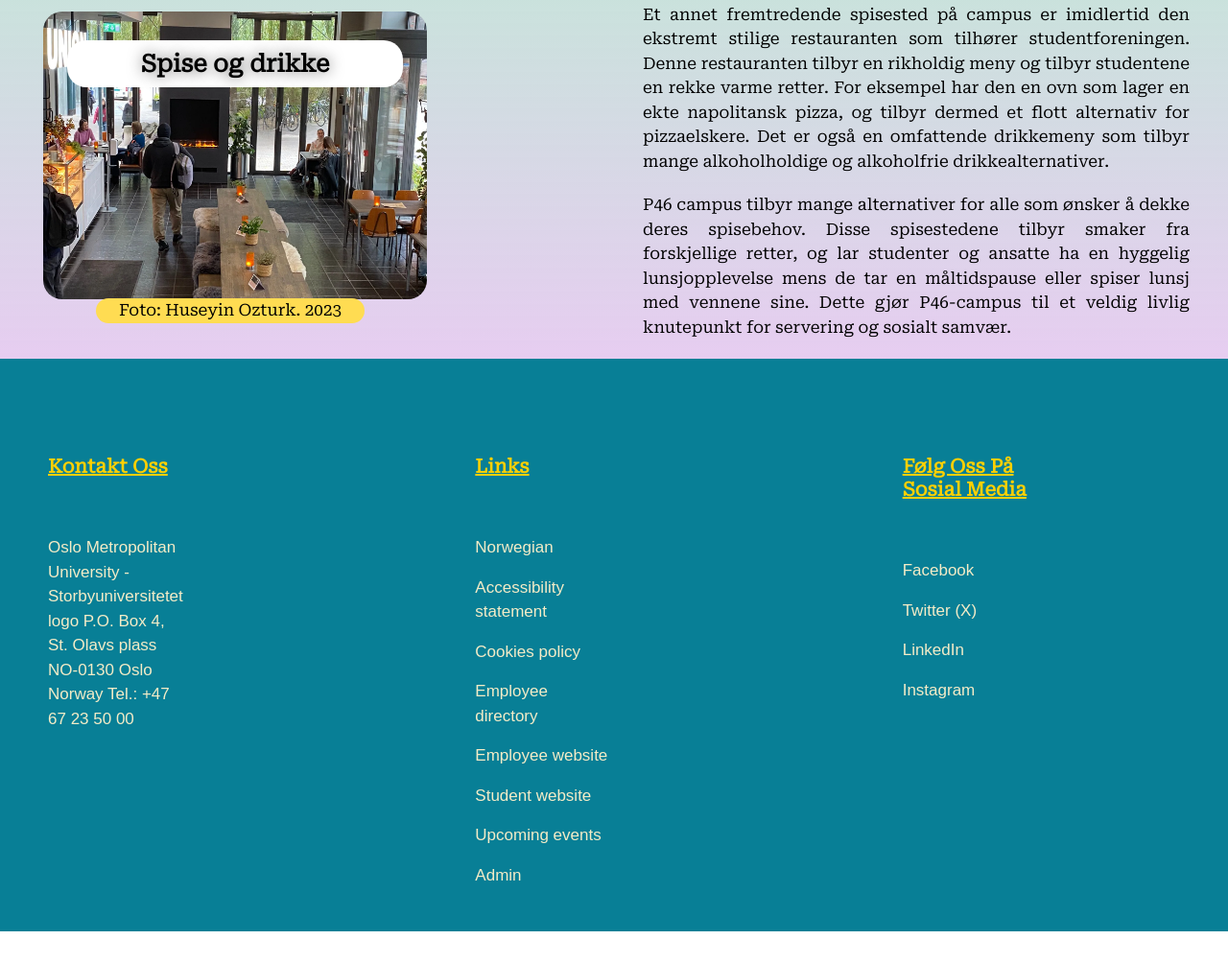
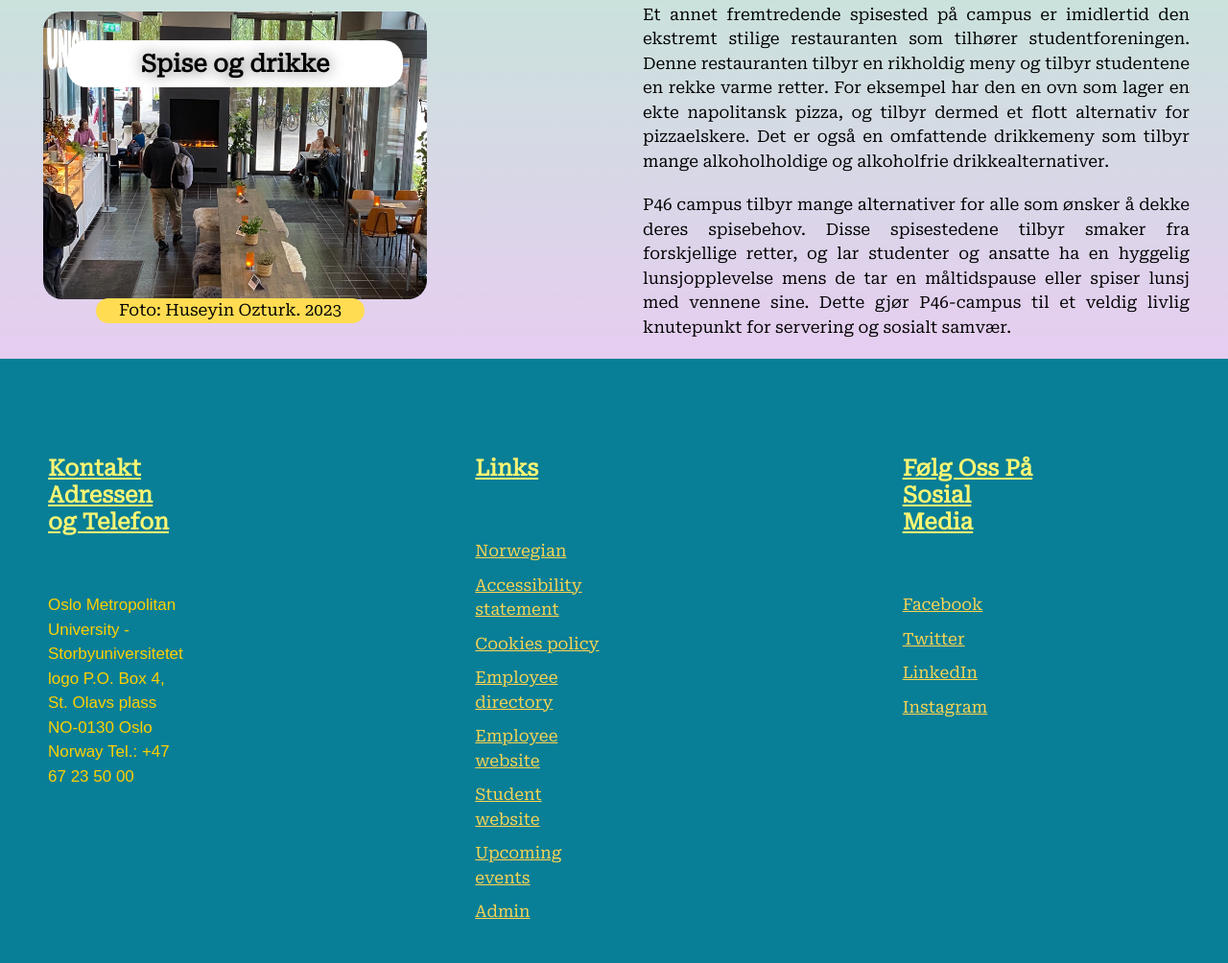
Before and after one commit to huseyindavut/1200EKSAMEN, a plain HTML site: page Html_Pages/Pilestredet_46.html in a window 1280 px wide. Shown: the part 2635-3639 px from the top of the page at 96% size. Before the commit the page ends 3606 px from the top, so only its background shows below. Drawn offline with Linux system fonts and the light colour scheme.

Commit message:
links color osv editetd

```diff
--- a/CSS_Pages/mycss.css
+++ b/CSS_Pages/mycss.css
@@ -1,8 +1,8 @@
-body {
-    margin: 0;
-    padding: 0;
-    font-family: sans-serif;
-    background: #000;
+body {                       /*It is the place where the rules of the body are determined.*/
+    margin: 0;               /*  Sets the margin of the page to zero, removing any default margin.*/
+    padding: 0;              /* Sets the padding of the page to zero, eliminating any default padding.*/
+    font-family: sans-serif; /*Defines the font family for the entire page, specifying a sans-serif typeface.*/
+    background: #000;      /*Sets the background color of the page to black (#000).*/
 }
 header {
     padding: 5px 5px;
@@ -20,9 +20,10 @@ section {
     width: 100%;
     height:100vh ;
 }
+
 section.sec1 {
     margin-top: 10px;
-    background: url(../Images/p32_byg.jpg); /*Foto: Huseyin Ozturk-2023  */
+    background: url(../Images/p32_byg.webp); /*Foto: Huseyin Ozturk-2023  */
     background-size: cover;
 }
 
@@ -30,7 +31,6 @@ section.sec2 {
     padding: 100px;
     box-sizing: border-box;
     height: auto;
-
 }
 
 section.sec2 h2{
@@ -40,6 +40,7 @@ section.sec2 h2{
     color: #fff;
     margin-left: 100px;
 }
+
 section.sec2 p{
     font-size: 1.4em;
     margin: 0;
@@ -47,13 +48,12 @@ section.sec2 p{
     color: #fff;
     margin-bottom: 50px;
 }
+
 section.sec3 {
-    background: url(../Images/p32_byg2.jpg);  /*Foto: Huseyin Ozturk-2023  */
+    background: url(../Images/p32_byg.webp);  /*Foto: Huseyin Ozturk-2023  */
     background-size: cover;
     margin-bottom: 200px;
 }
-
-
 
 footer {
     margin-top: 0;
@@ -61,14 +61,9 @@ footer {
     grid-template-columns: repeat(auto-fit, minmax(200px, auto));
     gap: 3.5rem;
     background: #401010;
-
-
-
-
 }
 
 .footer-column {
-    border-color: rgb(255, 255, 255);
     border-bottom: 5px;
     margin-left: 50px;
     margin-right: 100px;
@@ -76,6 +71,7 @@ footer {
     margin-bottom: 1.5em;
     font-size: 20px;
 }
+
 .footer-column li {
     font-family: Arial, Helvetica, sans-serif;
     margin-bottom: 16px;
@@ -85,22 +81,19 @@ footer {
     font-size:17px;
     font-weight: 400;
     transition:all .50s ease;
+}
 
-}
 .footer-column li:hover {
     transform: translateY(-3px) translateX(-5px);
 }
 
 .h3class{
-    text-align: center;
-    margin-top: 0;
+    text-align: left;
+    margin-left: 40PX;
     margin-bottom: 60px;
     color:rgb(53, 238, 238);
     text-decoration: underline;
-
-
 }
-
 
  .Foto2 {
     color: #fdd553;
@@ -108,17 +101,11 @@ footer {
     margin-right: 20px;
     margin-bottom: 0px;
     font-size: 15px;
-
 }
-
 
 .link-color {
     color: #fdd553;
 }
-
-
-
-
 
 .row {
     margin-top: 80px;
@@ -129,40 +116,41 @@ footer {
     grid-template-columns: repeat(2, 1fr);
 }
 
-
 .row .left img {
     width: 100%;
     height: 70%;
     object-fit: cover;
 }
+
 .row .left .Foto2 {
     color: #fdd553;
     margin-bottom: 0px;
     font-size: 15px
+}
 
-}
 .row .right {
     display: flex;
     align-items: center;
 }
+
 .row .right .content {
     padding-left: 20px;
 }
+
 .row .right .content p{
     font-size: 1.4em;
     line-height: 26px;
     padding-bottom: 15px;
     text-align: left;
     margin-left: 50px;
-
     padding-bottom: 15px;
 }
 @media (min-width: 750px){
     .row .left .content {
-
+        width: 750px;
     }
 }
-@media (max-width: 991px){
+@media (max-width: 700px){
     .row .left img {
         width: 350px;
         height: 50%;
@@ -174,17 +162,6 @@ footer {
         grid-template-columns: repeat(2,1fr);
     }
 }
-
-
-
-
-
-
-
-
-
-
-
 
 .menu-bar {
     margin-top: 10px;
@@ -225,11 +202,13 @@ footer {
         flex-direction: column;
         align-items: flex-start;
     }
+
     .logooslomet{
         margin-top: 10px;
         margin-bottom: 20px;
         margin-left: 12px;
     }
+
     .menu-items {
         margin-left: 30px;
         display: none;
@@ -252,6 +231,7 @@ footer {
         display: flex;
     }
 }
+
 .menu-items a:hover,
 .menu-items a.active {
     background: rgb(255, 213, 5);
@@ -259,5 +239,4 @@ footer {
     border-radius: 7px;
     margin:-10px -10px ;
     padding: 5px 20px;
-
 }
--- a/CSS_Pages/secondcss.css
+++ b/CSS_Pages/secondcss.css
@@ -2,9 +2,7 @@
     margin: 0;
     padding: 0;
     font-family: 'Roboto Serif', serif;
-
 }
-
 
 .container1 {
     width: 100%;
@@ -42,7 +40,6 @@
     margin-bottom: 0px;
 }
 
-
 .container4 {
     width: 100%;
     height: 100%;
@@ -54,7 +51,6 @@
     box-sizing:border-box;
     margin-bottom: 0px;
 }
-
 
 .navbar {
     margin-top: 0px;
@@ -87,14 +83,11 @@ nav ul li {
     list-style: none;
     display: inline-block;
     margin-left: 60px;
-}
-
-nav ul li {
     text-decoration: none;
     color: #fff;
     font-size: 13px;
+}
 
-}
 .navbarlinks{
    text-align: center;
    color:rgb(0, 0, 0);
@@ -105,7 +98,6 @@ nav ul li {
    margin-top: 15px;
    border-radius: 20px;
    padding:20px 13px;
-
 }
 
 nav ul li a {
@@ -113,22 +105,16 @@ nav ul li a {
     font-size: 25px;
 }
 
-
 .row {
     margin-top: 0px;
     display:flex;
     height: 88%;
     align-items:center;
-
 }
-
-
 
 .col {
     flex-basis: 50%;
-
 }
-
 
 h1 {
     margin-top: 15%;
@@ -156,11 +142,7 @@ h1 {
     margin-right: 0px;
 }
 
-
-
-
 .card {
-
     width: 400px;
     height: 300px;
     display:inline-block;
@@ -172,17 +154,14 @@ h1 {
     background-position:center ;
     background-size:cover;
     transition: transform 0.2s;
-
-
-
 }
 
 .card1 {
     background-color: rgb(118, 115, 104) ;
-    background-image: url(../Images/p32_byg2.jpg);
+    background-image: url(../Images/p32_byg.webp);
     margin-top: 300px;
+}
 
-}
 .card1 .Foto {
     margin-top: 220px;
      color: #000000;
@@ -190,14 +169,14 @@ h1 {
      border-radius: 20px;
      display:inline-flexbox;
      background-color: #ffdc52;
- }
-
+}
 
 .card2 {
     background-color: rgb(118, 115, 104) ;
     background-image: url(../Images/p32_stud1.webp);
     margin-top: 300px;
 }
+
 .card2 .Foto {
     margin-top: 220px;
     color: #000000;
@@ -207,13 +186,12 @@ h1 {
     background-color: #ffdc52;
  }
 
-
 .card3 {
     background-color: rgb(118, 115, 104) ;
     background-image: url(../Images/p32_stud3.webp);
     margin-top: 300px;
+}
 
-}
 .card3 .Foto {
     margin-top: 220px;
     color: #000000;
@@ -227,8 +205,8 @@ h1 {
     background-color: rgb(118, 115, 104) ;
     background-image: url(../Images/P32_stud2.webp);
     margin-top: 300px;
+}
 
-}
 .card4 .Foto {
     margin-top: 220px;
     color: #000000;
@@ -237,11 +215,13 @@ h1 {
     display:inline-flexbox;
     background-color: #ffdc52;
  }
+
 .card5 {
     background-color: rgb(118, 115, 104) ;
     background-image: url(../Images/p35_byg.webp);
     margin-top: 300px;
 }
+
 .card5 .Foto {
     margin-top: 220px;
     color: #000000;
@@ -251,12 +231,12 @@ h1 {
     background-color: #ffdc52;
  }
 
-
 .card6 {
     background-color: rgb(118, 115, 104) ;
     background-image: url(../Images/p35_stud3.webp);
     margin-top: 300px;
 }
+
 .card6 .Foto {
     margin-top: 220px;
     color: #000000;
@@ -271,6 +251,7 @@ h1 {
     background-image: url(../Images/p35_stud1.webp);
     margin-top: 300px;
 }
+
 .card7 .Foto {
     margin-top: 220px;
     color: #000000;
@@ -284,8 +265,8 @@ h1 {
     background-color: rgb(118, 115, 104) ;
     background-image: url(../Images/p35_spis.webp);
     margin-top: 300px;
+}
 
-}
 .card8 .Foto {
     margin-top: 220px;
     color: #000000;
@@ -294,11 +275,13 @@ h1 {
     display:inline-flexbox;
     background-color: #ffdc52;
  }
+
 .card9 {
     background-color: rgb(118, 115, 104) ;
     background-image: url(../Images/p46_byg.webp);
     margin-top: 300px;
 }
+
 .card9 .Foto {
     margin-top: 220px;
     color: #000000;
@@ -308,12 +291,12 @@ h1 {
     background-color: #ffdc52;
  }
 
-
 .card10 {
     background-color: rgb(118, 115, 104) ;
     background-image: url(../Images/p46_stud.webp);
     margin-top: 300px;
 }
+
 .card10 .Foto {
     margin-top: 220px;
     color: #000000;
@@ -356,9 +339,7 @@ h1 {
 
 }
 
-
 h5 {
-
    text-align: center;
    color:rgb(0, 0, 0);
    text-shadow: 0 0 15px #6a6969 ;
@@ -370,7 +351,6 @@ h5 {
    padding:10px 0;
 }
 
-
 footer {
     margin-top: 0;
     display: grid;
@@ -379,9 +359,6 @@ footer {
     background: #087f96;
     color: #fff;
     font-family: sans-serif;
-
-
-
 }
 
 .footer-column {
@@ -393,17 +370,19 @@ footer {
     margin-bottom: 1.5em;
     font-size: 20px;
 }
+
 .footer-column li {
     font-family: Arial, Helvetica, sans-serif;
-    margin-bottom: 16px;
+    margin-bottom: 10px;
     display: block;
-    color:  rgb(244, 236, 199);
+    color: rgb(255, 208, 0);
     line-height: 1.5;
     font-size:17px;
     font-weight: 400;
     transition:all .50s ease;
+}
 
-}
+
 .footer-column li:hover {
     transform: translateY(-3px) translateX(-5px);
 }
@@ -414,6 +393,15 @@ footer {
     margin-bottom: 60px;
     color:rgb(255, 208, 0);
     text-decoration: underline;
+}
 
+.h3class{
+    text-align: left;
+    margin-bottom: 60px;
+    color:rgb(250, 245, 116);
+    text-decoration: underline;
+}
 
+.link-color {
+    color: #fdd553;
 }
--- a/Html_Pages/Pilestredet_46.html
+++ b/Html_Pages/Pilestredet_46.html
@@ -13,8 +13,6 @@
 
 </head>
 <body>
-
-
     <div class ="container1">
         <div class = "navbar">
             <img src="../Images/logoSonOlan.png" class = "menu-icon" alt="Menu">
@@ -22,11 +20,8 @@
                 <ul>
                     <li><a href="../Html_Pages/index.html" class="navbarlinks">OsloMet MainPage</a></li>
                 </ul>
-
             </nav>
-
         </div>
-
         <div class = "row">
             <div class = "col">
                   <h1>PILESTREDET 46</h1>
@@ -35,8 +30,6 @@
                         <P>Utendørs sitteplasser er en av de mest attraktive egenskapene til campus, spesielt under fine værforhold. Disse områdene er det perfekte stedet for studenter å slappe av mellom timene, møte venner eller bare nyte naturen. Siden campus er omgitt av områder hvor naturen er sammenvevd, er den spesielt ideell for å slappe av og forynge.</P>
                        <P> Restaureringen av den historiske glassbygningen på P46 campus gjør dette området enda mer imponerende. Denne restaurerte bygningen har en vakker balanse mellom moderne design og historie, og tilbyr studentene et hyggelig læringsmiljø. Med andre ord tilbyr denne campus studentene en rik universitetsopplevelse ved å tilby en rekke aktiviteter og rekreasjonsmuligheter ved siden av studiene.
                        </p>
-
-
             </div>
             <div class = "col">
                 <div class = "card card9">
@@ -47,13 +40,7 @@
             </div>
         </div>
     </div>
-
-
-
-
     <div class ="container2">
-
-
         <div class = "row">
             <div class = "col">
                 <div class = "card card10">
@@ -61,7 +48,6 @@
                     <p class = "col_paragraph"></p>
                     <p class="Foto">Foto: Huseyin Ozturk. 2023</p>
                 </div>
-
             </div>
             <div class = "col">
                 <h1>STUDIEPLASSER</h1>
@@ -69,22 +55,11 @@
                     Siden P46 campus har forskjellige bygninger, tilbyr det mange forskjellige biblioteker og studieområder. Dette mangfoldet gir studentene mange muligheter for å gjøre studiene sine mest effektivt. </P>
                     <p> Biblioteker i hver bygning gir studentene tilgang til et bredt spekter av informasjonsressurser. Studentene kan studere i et rolig og praktisk miljø for å utdype forskningen eller fortsette kursene.</P>
                     <p>I tillegg tilbyr P46 campus muligheten til å reservere private rom for gruppestudier. </P><P>Disse rommene gir studentene muligheten til å samarbeide og jobbe effektivt med prosjekter. Dette gir studentene mulighet til å lære og utveksle ideer sammen, det vil si at studentene kan forske, studere for sine kurs og samarbeide om gruppeprosjekter. Dette mangfoldet gir studentene muligheten til å velge et studiemiljø som passer deres læringsstiler og behov.
-
                   </p>
-
-
             </div>
-
         </div>
     </div>
-
-
-
-
-
     <div class ="container3">
-
-
         <div class = "row">
             <div class = "col">
                   <h1>AKTIVITETER</h1>
@@ -94,11 +69,8 @@
                         <P> P46-bygget blir et senter rikt ikke bare på faglig, men også på sosiale og kulturelle aktiviteter. Studentene har sjansen til å komme sammen med vennene sine, få kunstneriske opplevelser og ha det gøy. Dette viser at campus har en livlig og interaktiv atmosfære.</P>
                         <P>I tillegg tilbyr P46-bygningen, med sin sentrale beliggenhet og aktivitetene til studentforeningen, studentene et bredt spekter av aktiviteter. Den svarer på de sosiale og kulturelle behovene til studentene med arrangementer som konserter, show, konkurranser og fester. Ved å følge arrangementskalenderen kan du bli informert om disse hendelsene og gjøre campuslivet ditt mer fargerikt.
                         </P>
-
-
             </div>
             <div class = "col">
-
                 <div class = "card card11">
                     <h5>Aktiviterer</h5>
                     <p class = "col_paragraph"></p>
@@ -107,11 +79,7 @@
             </div>
         </div>
     </div>
-
-
-
-    <div class ="container4">
-
+      <div class ="container4">
         <div class = "row">
             <div class = "col">
                 <div class = "card card12">
@@ -126,24 +94,14 @@
                     P46 campus har et bredt utvalg av mat- og drikkealternativer. Disse alternativene gir studenter og ansatte en bred matopplevelse. Noen arenaer på campus er typiske studentkafeer og tilbyr deilige alternativer på menyene, som P32 og P35.</p>
                     <p>Et annet fremtredende spisested på campus er imidlertid den ekstremt stilige restauranten som tilhører studentforeningen. Denne restauranten tilbyr en rikholdig meny og tilbyr studentene en rekke varme retter. For eksempel har den en ovn som lager en ekte napolitansk pizza, og tilbyr dermed et flott alternativ for pizzaelskere. Det er også en omfattende drikkemeny som tilbyr mange alkoholholdige og alkoholfrie drikkealternativer.</p>
                     <p>P46 campus tilbyr mange alternativer for alle som ønsker å dekke deres spisebehov. Disse spisestedene tilbyr smaker fra forskjellige retter, og lar studenter og ansatte ha en hyggelig lunsjopplevelse mens de tar en måltidspause eller spiser lunsj med vennene sine. Dette gjør P46-campus til et veldig livlig knutepunkt for servering og sosialt samvær.
-
                   </p>
-
-
           </div>
-
         </div>
     </div>
 
-
-
-
-
-
-
     <footer>
         <div class = "footer-column">
-            <h4 class ="h4class">Kontakt Oss</h4>
+            <h3 class ="h3class">Kontakt Adressen og Telefon</h3>
             <ul>
                 <li>Oslo Metropolitan University - Storbyuniversitetet logo
                 P.O. Box 4, St. Olavs plass
@@ -153,29 +111,26 @@
             </ul>
         </div>
         <div class = "footer-column">
-            <h4 class ="h4class">Links</h4>
+            <h3 class ="h3class">Links</h3>
             <ul>
-                <li>Norwegian</li>
-                <li>Accessibility statement</li>
-                <li>Cookies policy</li>
-                <li>Employee directory</li>
-                <li>Employee website</li>
-                <li>Student website</li>
-                <li>Upcoming events</li>
-                <li>Admin</li>
+                <li><a class="link-color" href="#">Norwegian</a></li>
+                <li><a class="link-color" href="#">Accessibility statement</a></li>
+                <li><a class="link-color" href="#">Cookies policy</a></li>
+                <li><a class="link-color" href="#">Employee directory</a></li>
+                <li><a class="link-color" href="#">Employee website</a></li>
+                <li><a class="link-color" href="#">Student website</a></li>
+                <li><a class="link-color" href="#">Upcoming events</a></li>
+                <li><a class="link-color" href="#">Admin</a></li>
             </ul>
         </div>
         <div class = "footer-column">
-            <h4 class ="h4class">Følg Oss På Sosial Media</h4>
+            <h3 class ="h3class">Følg Oss På Sosial Media</h3>
             <ul>
-                <li>Facebook</li>
-                <li>Twitter (X)</li>
-                <li>LinkedIn</li>
-                <li>
-                    Instagram</li>
+                <li><a class="link-color" href="#">Facebook</a></li>
+                <li><a class="link-color" href="#">Twitter</a></li>
+                <li><a class="link-color" href="#">LinkedIn</a></li>
+                <li><a class="link-color" href="#">Instagram</a></li>
             </ul>
         </div>
     </footer>
-</div>
-
 </body>
```
Also changed, not shown: Html_Pages/Pilestredet_32.html (+15 -53 lines), Html_Pages/Pilestredet_35.html (+15 -45 lines), Html_Pages/index.html (+16 -28 lines), Images/p32_byg.jpg (deleted), Images/p32_byg.webp (added), Images/p32_byg2.jpg (deleted).
